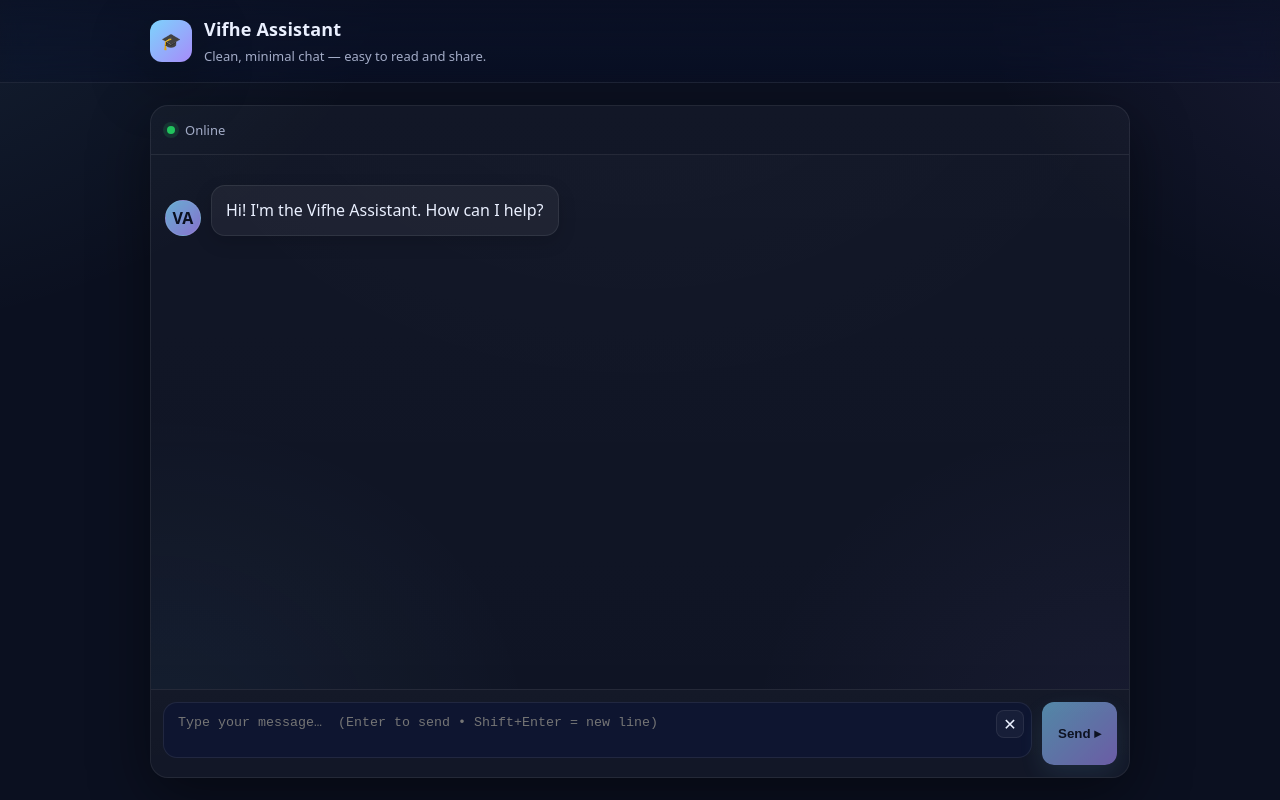
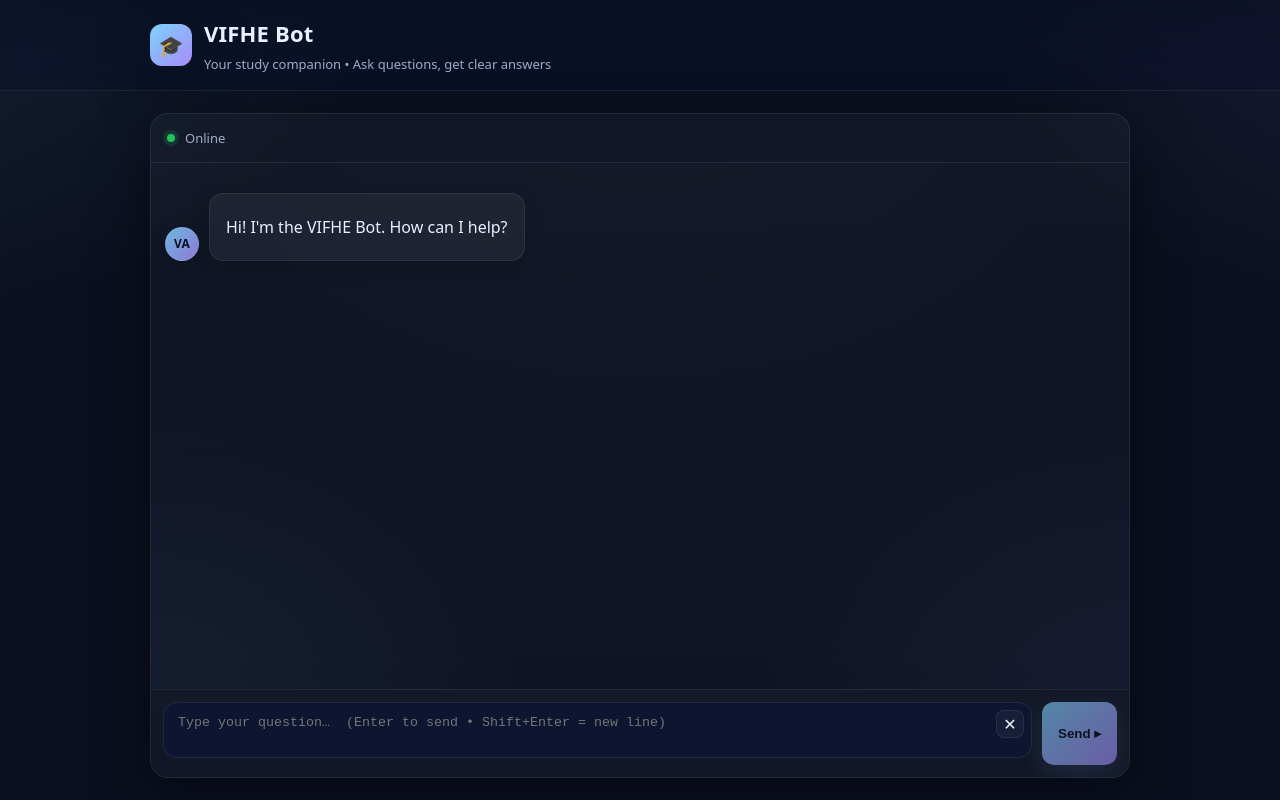
Before and after one commit to Ultrafay/VIFHE-Assistant, a plain HTML site: page index.html in a window 1280 px wide. Drawn offline with nearby package versions, Linux system fonts and the light colour scheme.

Commit message:
Update index.html

```diff
--- a/index.html
+++ b/index.html
@@ -3,8 +3,13 @@
 <head>
   <meta charset="utf-8"/>
   <meta name="viewport" content="width=device-width, initial-scale=1"/>
-  <title>Vifhe Assistant</title>
+  <title>VIFHE Bot</title>
   <meta name="color-scheme" content="dark"/>
+
+  <!-- Markdown + sanitize (for clean blue links, headings, lists, etc.) -->
+  <script src="https://cdn.jsdelivr.net/npm/marked/marked.min.js"></script>
+  <script src="https://cdn.jsdelivr.net/npm/dompurify@3.1.6/dist/purify.min.js"></script>
+
   <style>
     :root{
       --bg:#0b1020;
@@ -46,9 +51,10 @@
       width:42px; height:42px; border-radius:12px; display:grid; place-items:center;
       background:linear-gradient(135deg,var(--accent),var(--accent2)); color:#0b1020; font-weight:900;
       box-shadow:var(--shadow);
+      font-size:20px;
     }
-    .brand h1{ margin:0; font-size:18px; letter-spacing:.2px }
-    .brand p{ margin:2px 0 0; font-size:13px; color:var(--muted) }
+    .brand h1{ margin:0; font-size:22px; letter-spacing:.2px }
+    .brand p{ margin:4px 0 0; font-size:13px; color:var(--muted) }
 
     /* Chat card */
     .card{
@@ -74,13 +80,21 @@
     .row{ display:flex; gap:10px; margin:12px 0; align-items:flex-end; }
     .row.me{ flex-direction:row-reverse }
     .avatar{
-      flex:0 0 36px; height:36px; border-radius:50%;
-      background:linear-gradient(135deg, rgba(125,211,252,.8), rgba(167,139,250,.8));
-      display:grid; place-items:center; font-size:16px; color:#0b1020; font-weight:900; border:1px solid var(--border);
+      --size: 34px;
+      flex:0 0 var(--size); width:var(--size); height:var(--size); border-radius:50%;
+      display:grid; place-items:center;
+      background:linear-gradient(135deg, rgba(125,211,252,.85), rgba(167,139,250,.85));
+      border:1px solid var(--border);
+      box-shadow:0 6px 16px rgba(0,0,0,.18);
+
+      /* refined typography */
+      font-family: ui-rounded, "SF Pro Rounded", system-ui, -apple-system, "Segoe UI", Roboto, Arial, sans-serif;
+      font-size: 12px; font-weight: 600; letter-spacing: .3px;
+      color: #0b1020; line-height:1; text-transform: uppercase;
     }
     .bubble{
-      max-width: min(78%, 700px);
-      padding:12px 14px; border-radius:14px; border:1px solid var(--border);
+      max-width:min(78%, 700px);
+      padding:14px 16px; border-radius:14px; border:1px solid var(--border);
       background:rgba(255,255,255,.05); box-shadow: 0 6px 18px rgba(0,0,0,.15);
       word-wrap: anywhere;
     }
@@ -88,7 +102,21 @@
       background:linear-gradient(135deg, rgba(125,211,252,.18), rgba(167,139,250,.2));
       border-color:rgba(255,255,255,.16);
     }
-    .meta{ margin-top:6px; font-size:12px; color:var(--muted) }
+
+    /* Assistant message typography + links */
+    .bubble h1,.bubble h2,.bubble h3{ margin:0 0 .5rem }
+    .bubble p{ margin:.4rem 0 }
+    .bubble ul{ margin:.4rem 0 .4rem 1.2rem }
+    .bubble a{
+      color:#6cbcff;                   /* clean blue */
+      text-decoration:none;
+      border-bottom:1px dashed rgba(108,188,255,.65);
+      font-weight:700;
+    }
+    .bubble a:hover{
+      text-decoration:underline;       /* solid underline on hover */
+      border-bottom-color: transparent;
+    }
 
     /* Typing */
     .typing{ display:inline-flex; gap:5px; align-items:center; color:var(--muted); font-size:13px }
@@ -101,9 +129,7 @@
       display:flex; gap:10px; padding:12px; border-top:1px solid var(--border);
       background:linear-gradient(180deg, rgba(255,255,255,.02), rgba(255,255,255,.01));
     }
-    .field{
-      position:relative; flex:1;
-    }
+    .field{ position:relative; flex:1; }
     textarea{
       width:100%; min-height:44px; max-height:160px; resize:none;
       border-radius:14px; padding:12px 44px 12px 14px; color:var(--text);
@@ -119,6 +145,7 @@
       width:28px; height:28px; display:grid; place-items:center; border-radius:8px;
       border:1px solid var(--border); background:rgba(255,255,255,.04);
       cursor:pointer; transition: transform .08s ease, background .15s ease;
+      user-select:none;
     }
     .icon-btn:active{ transform:scale(.98) }
 
@@ -141,7 +168,7 @@
     /* Mobile */
     @media (max-width:640px){
       .bubble{ max-width:88% }
-      .avatar{ display:none } /* cleaner on small screens */
+      .avatar{ --size: 30px; font-size: 11px; }
     }
 
     @media (prefers-reduced-motion: reduce){
@@ -154,8 +181,8 @@
     <div class="container">
       <div class="logo" aria-hidden>🎓</div>
       <div class="brand">
-        <h1>Vifhe Assistant</h1>
-        <p>Clean, minimal chat — easy to read and share.</p>
+        <h1>VIFHE Bot</h1>
+        <p>Your study companion • Ask questions, get clear answers</p>
       </div>
     </div>
   </header>
@@ -170,7 +197,7 @@
 
     <form class="input" id="form" autocomplete="off">
       <div class="field">
-        <textarea id="input" placeholder="Type your message…  (Enter to send • Shift+Enter = new line)" aria-label="Message input"></textarea>
+        <textarea id="input" placeholder="Type your question…  (Enter to send • Shift+Enter = new line)" aria-label="Message input"></textarea>
         <div class="action">
           <div class="icon-btn" title="Clear" id="clearBtn">✕</div>
         </div>
@@ -193,7 +220,7 @@
       r.className = 'row' + (me ? ' me' : '');
       const avatar = document.createElement('div');
       avatar.className = 'avatar';
-      avatar.textContent = me ? 'You' : 'VA';
+      avatar.textContent = me ? 'YOU' : 'VA';
       const bubble = document.createElement('div');
       bubble.className = 'bubble';
       r.appendChild(avatar); r.appendChild(bubble);
@@ -202,9 +229,20 @@
       return { r, bubble };
     }
 
+    // Adds a message. Assistant messages are rendered as Markdown (clean blue links).
     function addMessage(text, me=false){
       const { bubble } = row(me);
-      bubble.textContent = text;
+      if (me) {
+        bubble.textContent = text; // user stays plain text
+      } else {
+        const html = DOMPurify.sanitize(marked.parse(text || ''), { USE_PROFILES:{ html:true } });
+        bubble.innerHTML = html;
+        // safe links
+        bubble.querySelectorAll('a').forEach(a => {
+          a.target = '_blank';
+          a.rel = 'noopener noreferrer';
+        });
+      }
     }
 
     function addThinking(){
@@ -244,7 +282,7 @@
       }
     }
 
-    // Auto-grow textarea and disable send when empty
+    // Auto-grow textarea + disable send when empty
     function updateSendState(){
       const hasText = $input.value.trim().length > 0;
       $send.disabled = !hasText;
@@ -275,12 +313,12 @@
     $clear.addEventListener('click', () => {
       $messages.innerHTML = '';
       threadId = null;
-      addMessage("Hi! I'm the Vifhe Assistant. How can I help?");
+      addMessage("Hi! I'm the VIFHE Bot. How can I help?");
     });
 
     // Initial state
     updateSendState();
-    addMessage("Hi! I'm the Vifhe Assistant. How can I help?");
+    addMessage("Hi! I'm the VIFHE Bot. How can I help?");
   </script>
 </body>
 </html>
```
